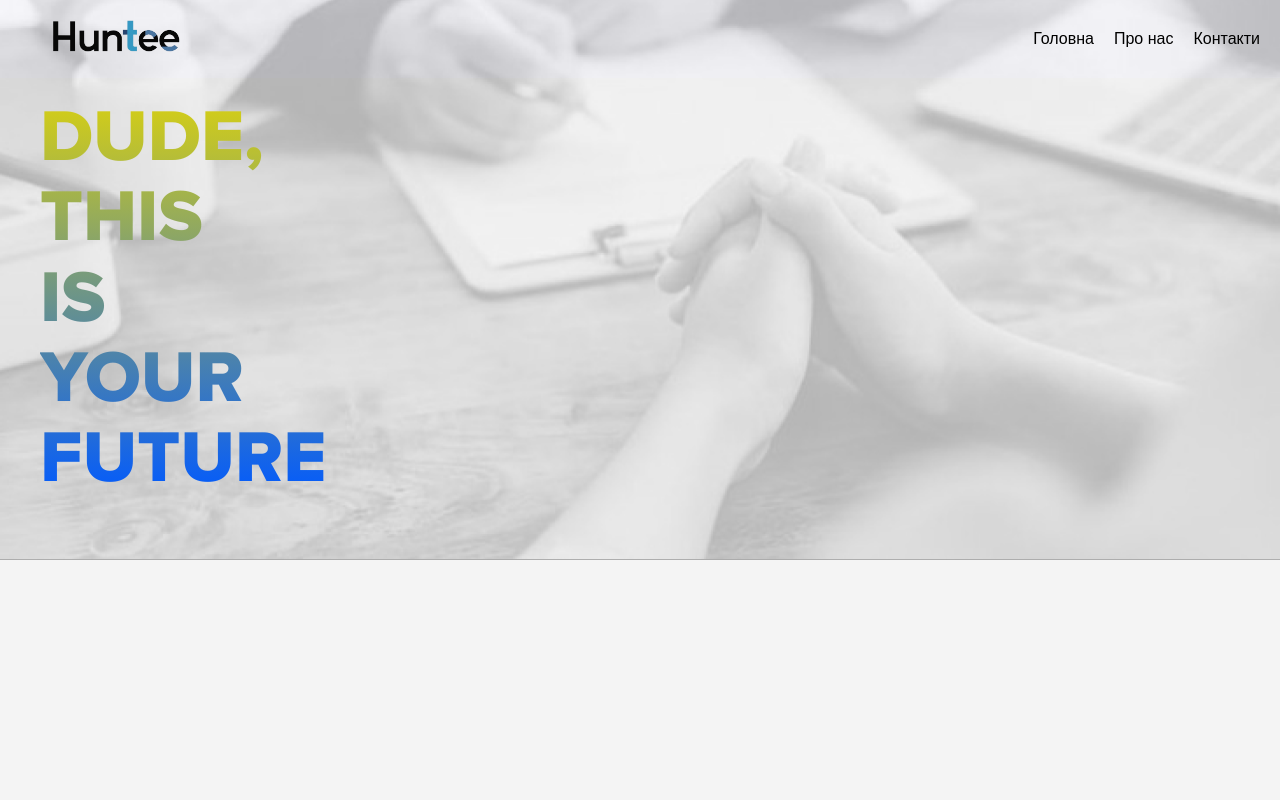
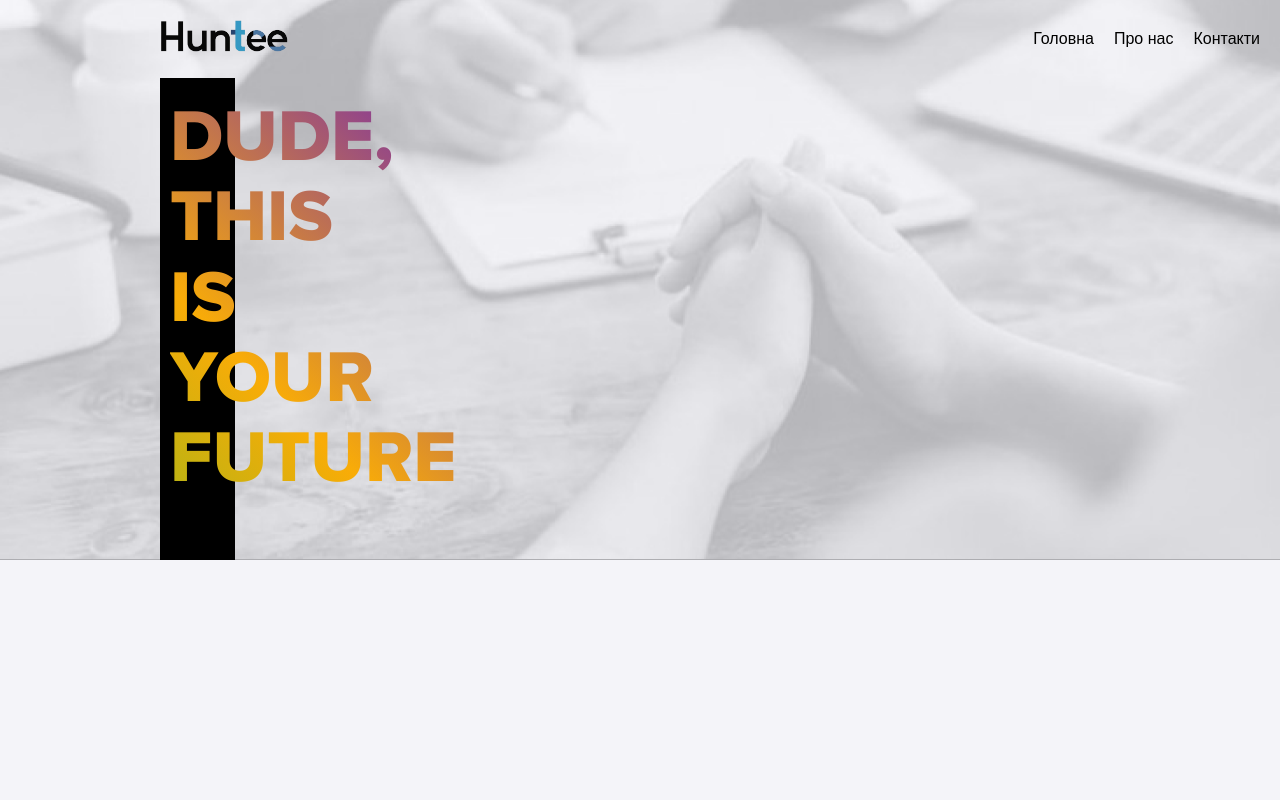
Before and after one commit to valerii-okhmak/huntee, a React (Create React App) app in the folder frontend/: page / in a window 1280 px wide. Shown: the top 800 px of the page. Built offline with nearby package versions, Linux system fonts and the light colour scheme.

Commit message:
welcome block

```diff
--- a/frontend/src/components/header/Header.css
+++ b/frontend/src/components/header/Header.css
@@ -3,6 +3,7 @@
     justify-content: space-between;
     align-items: center;
     padding: 20px;
+    padding-left: 0;
     background-color: rgba(51, 51, 51, 0); /* Прозорий чорний фон */
     color: rgb(243, 21, 21);
     width: 100%;
@@ -13,8 +14,11 @@
     margin: 0;
   }
 
+  .logo {
+    margin-left: 12.5%;
+  }
+
   .logo img {
-    padding-left: 30px;
     height: 34px; /* Налаштовуємо розмір логотипа */
   }
 
--- a/frontend/src/components/welcome/Welcome.css
+++ b/frontend/src/components/welcome/Welcome.css
@@ -1,12 +1,16 @@
 .welcome {
     background: url(../../img/image.png) cover no-repeat;
-    height: 100vh;
+    height: calc(75vh - 78px - 40px);
 }
 .container {
     position: relative;
+    height: 100%;
 }
 .line {
     position: absolute;
+    width: 75px;
+    background: #000;
+    height: 100%;
 }
 
 @font-face {
@@ -21,7 +25,20 @@
     font-size: 73px;
     font-family: 'MyFont', sans-serif;
     font-weight: bold;
-    background: linear-gradient(0deg, #0059FF, #D6CF14);
+    background: linear-gradient(45deg, #274fbd, #01d8fd, #14dfea, #3fc12a, #f9ac07, #5406d9, #e912a3, #7a3bca, #f9ac07, #7a3bca);
+    background-size: 400% 400%; /* Розширюємо градієнт для ефекту руху */
     background-clip: text;
+    -webkit-background-clip: text;
     -webkit-text-fill-color: transparent;
+    animation: gradientAnimation 20s infinite linear;
+    position: relative;
+    z-index: 2;
+    margin-left: 10px;
+    padding-top: 20px;
 }
+
+@keyframes gradientAnimation {
+    0% { background-position: 0% 50%; }
+    50% { background-position: 100% 50%; }
+    100% { background-position: 0% 50%; }
+}
--- a/frontend/src/index.css
+++ b/frontend/src/index.css
@@ -28,6 +28,7 @@ body {
 
 main {
   flex: 1 1 auto;
+  padding: 0;
 }
 
 .welcome__img{
@@ -39,6 +40,6 @@ main {
 }
 
 .container {
-  max-width: 1200px;
+  width: 75%;
   margin: 0 auto;
 }
--- a/frontend/src/styless/app.css
+++ b/frontend/src/styless/app.css
@@ -5,8 +5,3 @@
     margin: 0;
     box-sizing: border-box;
   }
-
-  main {
-    padding: 20px;
-    background-color: #f4f4f4;
-  }
```
